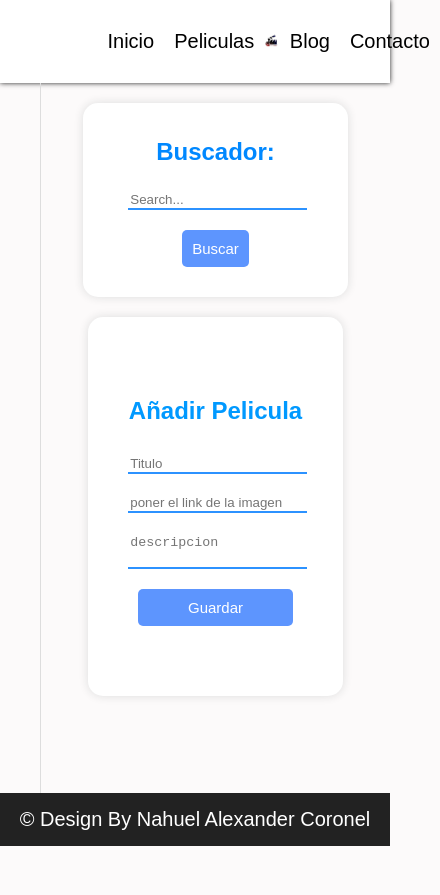
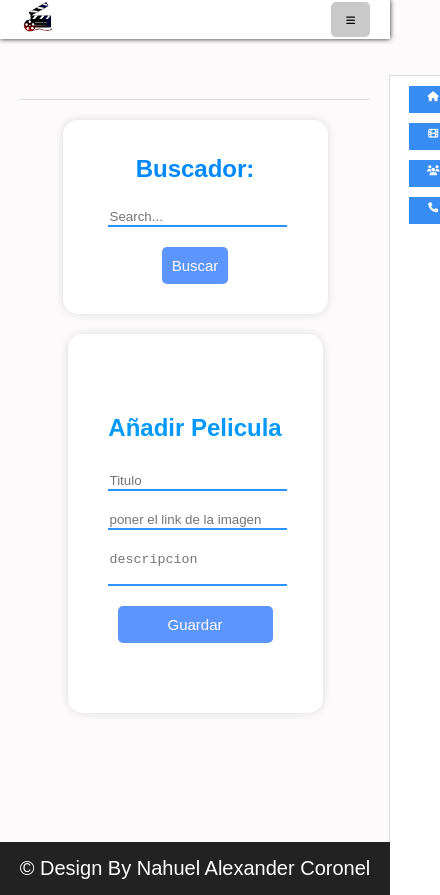
Before and after one commit to Nahuxc/PelisApp, a React (Vite) app: page / in a window 390 px wide. Shown: the whole page, 440 px wide, since content can reach past the window. Before the commit the page ends 846 px from the top, so only its background shows below. Built offline with nearby package versions, Linux system fonts and the light colour scheme.

Commit message:
updateApp

```diff
--- a/index.html
+++ b/index.html
@@ -10,4 +10,6 @@
     <div id="root"></div>
     <script type="module" src="/src/main.jsx"></script>
   </body>
+   <!--FontAwesome-->
+   <script src="https://kit.fontawesome.com/591b1de1f6.js" crossorigin="anonymous"></script>
 </html>
--- a/src/components/Card/Card.css
+++ b/src/components/Card/Card.css
@@ -80,5 +80,4 @@
 
 .title-edit{
     color: rgb(19, 101, 253);
-
 }
--- a/src/components/Footer/Footer.css
+++ b/src/components/Footer/Footer.css
@@ -4,6 +4,7 @@
     position: absolute;
     bottom: 0;
     width: 100%;
+    z-index: 1;
 }
 
 .footer p {
--- a/src/components/FormNewFilm/FormNewFilm.jsx
+++ b/src/components/FormNewFilm/FormNewFilm.jsx
@@ -35,7 +35,7 @@ const FormNewFilm = ({ setList }) => {
 
 
     //actualizar el estado del listado principal
-    setList(async (element) => {
+    setList((element) => {
       return [...element, film]
     })
 
--- a/src/components/NavBar/NavBar.css
+++ b/src/components/NavBar/NavBar.css
@@ -4,7 +4,9 @@
     width: 100%;
     justify-content: center;
     box-shadow: 0 0 5px #222;
-    z-index: 1;
+    top: 0;
+    position: sticky;
+    z-index: 10;
 }
 
 .navbar-navigation {
--- a/src/components/NavBar/NavBar.jsx
+++ b/src/components/NavBar/NavBar.jsx
@@ -1,17 +1,38 @@
-import React from 'react'
+import React, {useState, useEffect} from 'react'
 import logo from "../../../public/img/logo.png"
 import "./NavBar.css"
+import SideBar from '../SideBar/SideBar'
 
 const NavBar = () => {
+
+  const [matches, setMatches] = useState(
+    window.matchMedia("(min-width: 800px)").matches
+  )
+
+  useEffect(() => {
+    window
+    .matchMedia("(min-width: 800px)")
+    .addEventListener('change', e => setMatches( e.matches ));
+  }, []);
+
+
   return (
     <div className='box-navbar'>
+        {
+          !matches ? (
             <div className='navbar-navigation'>
+              <img className='navbar-logo' src={logo} alt="logo" />
+              <SideBar/>
+            </div>
+          ):
+          ( <div className='navbar-navigation'>
                   <li>Inicio</li>
                   <li>Peliculas</li>
                   <img className='navbar-logo' src={logo} alt="logo" />
                   <li>Blog</li>
                   <li>Contacto</li>
-      </div>
+          </div>)
+        }
     </div>
   )
 }
--- /dev/null
+++ b/src/components/SideBar/SideBar.css
@@ -0,0 +1,65 @@
+.sideBar{
+    background: linear-gradient(to right, #ffffff, rgb(255, 255, 255));
+    display: flex;
+    flex-direction: column;
+    position: fixed;
+    right: -240px;
+    top: 75px;
+    height: 100%;
+
+    width: 240px;
+    z-index: 2;
+    border-top: 1px solid #ddd;
+    border-left: 1px solid #ddd;
+    transition: all 500ms;
+}
+
+.list-sideBar{
+    display: flex;
+    padding: 5px;
+    font-size: 15px;
+    font-family: sans-serif;
+    background-color: rgb(56, 141, 245);
+    width: 80%;
+    color: white;
+    margin: 10px auto;
+}
+
+.list-sideBar .fa-solid{
+    width: 20%;
+    color: white;
+}
+
+
+.btn-sideBar{
+    background: rgba(185, 185, 185, 0.763);
+    border-radius: 5px;
+    color: rgb(0, 0, 0);
+    border: none;
+    padding: 10px 15px;
+    cursor: pointer;
+    margin: 0 20px;
+    transition: all 500ms;
+    border: none;
+}
+
+.btn-sideBar:hover{
+    background: rgba(0, 0, 0, 0.763);
+    color: rgb(255, 255, 255);
+}
+
+
+
+
+
+.active{
+    right: 0;
+    cursor: pointer;
+    transition: all 500ms;
+}
+
+.move-btn{
+    background: rgba(0, 0, 0, 0.763);
+    color: rgb(255, 255, 255);
+    transition: all 500ms;
+}
--- /dev/null
+++ b/src/components/SideBar/SideBar.jsx
@@ -0,0 +1,40 @@
+import React, { useState } from 'react'
+import "./SideBar.css"
+
+const SideBar = () => {
+
+    const [deploy, setDeploy] = useState(false)
+
+    const deploysideBar = ()=>{
+        if(deploy === false){
+            setDeploy(true)
+            document.querySelector(".sideBar").classList.toggle("active")
+            document.querySelector(".btn-sideBar").classList.toggle("move-btn")
+        }else if( deploy === true){
+            setDeploy(false)
+            document.querySelector(".sideBar").classList.remove("active")
+            document.querySelector(".btn-sideBar").classList.remove("move-btn")
+        }
+    }
+
+
+  return (
+    <div>
+        <button onClick={()=> deploysideBar()} className='btn-sideBar'>
+            {
+                deploy === false ? <i className="fa-solid fa-bars"></i> : <i className="fa-solid fa-xmark"></i>
+            }
+        </button>
+        <div className='sideBar'>
+            <div className='sideBar-content'>
+                <p className='list-sideBar' to={"/"}><i className="fa-solid fa-house"></i> Inicio</p>
+                <p className='list-sideBar' to={"/productos"}><i class="fa-solid fa-film"></i> Peliculas</p>
+                <p className='list-sideBar' to={"#"}> <i className="fa-solid fa-users"></i> Blog</p>
+                <p className='list-sideBar' to={"#"}> <i className="fa-solid fa-phone"></i> Contacto</p>
+            </div>
+        </div>
+    </div>
+  )
+}
+
+export default SideBar
--- a/src/index.css
+++ b/src/index.css
@@ -9,3 +9,69 @@ body{
   position: relative;
   min-height: 100vh;
 }
+
+
+/* media query */
+
+@media only screen and (max-width: 769px) {
+
+  .box-navbar {
+    background: linear-gradient(to right, #ffffff, rgb(255, 255, 255));
+    justify-content: center;
+    box-shadow: 0 0 5px #222;
+    top: 0;
+    position: sticky;
+    z-index: 1;
+  }
+  .navbar-navigation{
+    display: flex;
+    justify-content: space-between;
+    align-items: center;
+    text-align: center;
+    width: 100%;
+  }
+
+  .navbar-navigation li {
+
+      font-size: 20px;
+      margin: 0px 20px;
+  }
+
+  .navbar-navigation i {
+      font-size: 10px;
+      justify-content: space-between;
+      width: 100%;
+  }
+
+  .navbar-logo {
+      width: 10%;
+      margin: 0 20px;
+  }
+
+  .box-filmItem {
+    display: flex;
+    flex-wrap: wrap;
+    align-items: center;
+    justify-content: center;
+  }
+
+  .contentMain {
+    display: flex;
+    flex-direction: column;
+    margin: 20px;
+  }
+
+  .contentForms{
+    border-top: 1px solid #ddd;
+    border-left: none;
+
+  }
+
+  .peli-item {
+    width: 60%;
+  }
+
+  .footer{
+    bottom: auto;
+  }
+}
```
Also changed, not shown: src/App.css (line endings or trailing spaces). Lines whose indentation alone changed are shown as unchanged.
